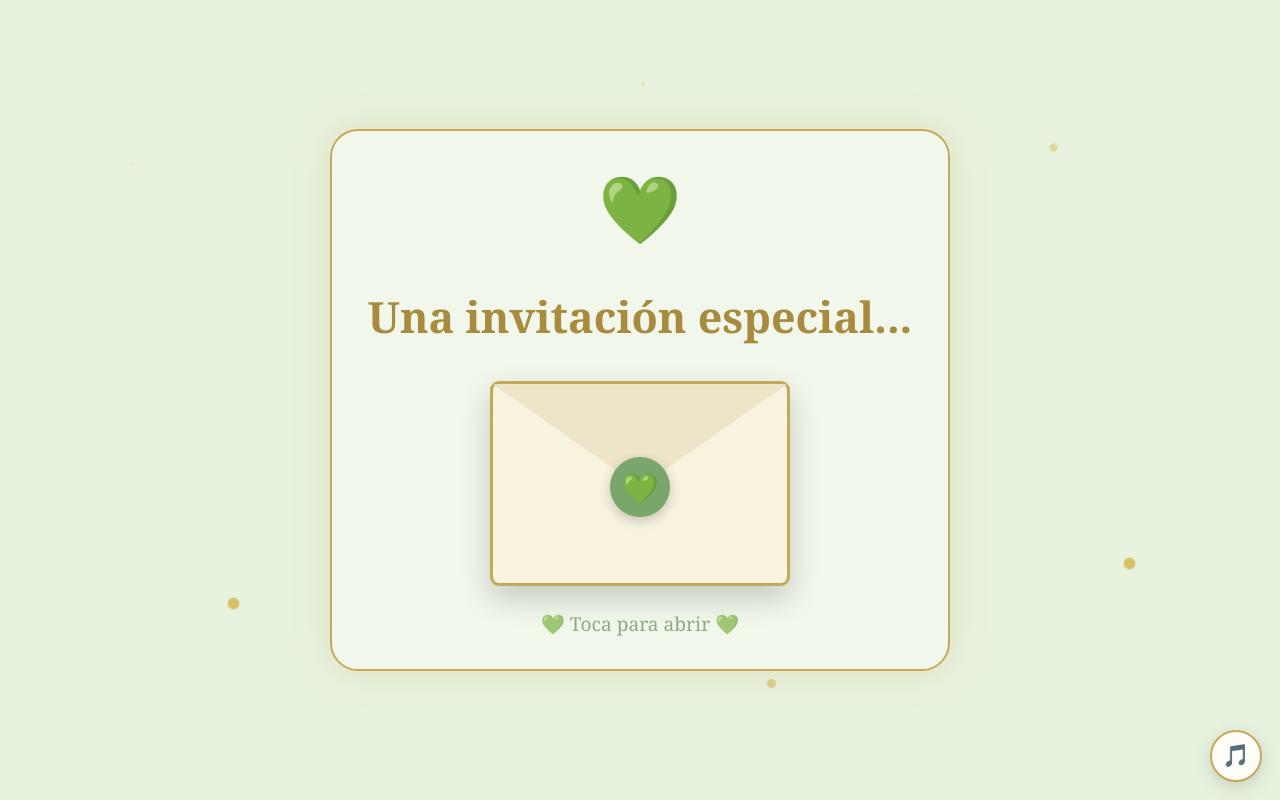
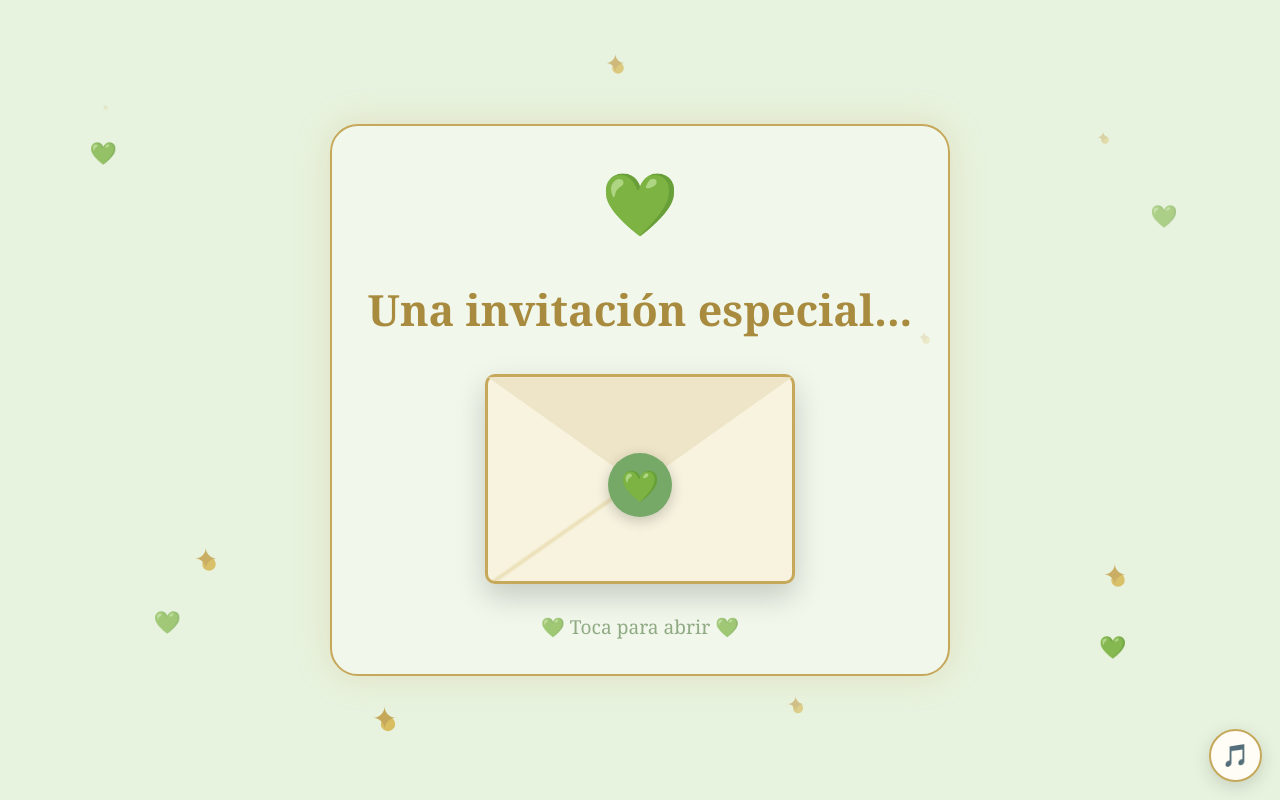
Before and after one commit to arianis16102011-sys/Invitaci-n--Arianis, a plain HTML site: page index.html in a window 1280 px wide. Drawn offline with Linux system fonts and the light colour scheme.

Commit message:
Refactor index.html for improved structure and styles
Refactor HTML and CSS for better readability and structure. Update styles and layout for various elements.

```diff
--- a/index.html
+++ b/index.html
@@ -3,241 +3,328 @@
 <head>
 <meta charset="UTF-8">
 <meta name="viewport" content="width=device-width, initial-scale=1.0">
+
 <title>Mis XV - Arianis</title>
 
 <style>
-* {
-  box-sizing: border-box;
+*{
+  box-sizing:border-box;
 }
 
-html, body {
-  margin: 0;
-  padding: 0;
-  width: 100%;
-  min-height: 100%;
+html,body{
+  margin:0;
+  padding:0;
+  width:100%;
+  min-height:100%;
 }
 
-body {
-  font-family: Georgia, "Times New Roman", serif;
-  background: #e8f3df;
-  color: #4d5f42;
-  overflow-x: hidden;
+body{
+  font-family:Georgia,"Times New Roman",serif;
+  background:#e8f3df;
+  color:#4d5f42;
+  overflow-x:hidden;
 }
 
-.screen {
-  min-height: 100vh;
-  width: 100%;
-  display: none;
-  align-items: center;
-  justify-content: center;
-  text-align: center;
-  padding: 25px 15px;
-  position: relative;
-  overflow: hidden;
+/* =========================
+   PÁGINAS
+========================= */
+
+.screen{
+  min-height:100vh;
+  width:100%;
+  display:none;
+  align-items:center;
+  justify-content:center;
+  text-align:center;
+  padding:25px 15px;
+  position:relative;
+  overflow:hidden;
 }
 
-.screen.active {
-  display: flex;
-  animation: aparecer 1s ease;
+.screen.active{
+  display:flex;
+  animation:entrada 1s ease;
 }
 
-.contenido {
-  width: min(92vw, 620px);
-  padding: 32px 20px;
-  border: 2px solid #c6a85b;
-  border-radius: 28px;
-  background: rgba(255,255,255,.38);
-  box-shadow: 0 0 35px rgba(198,168,91,.25);
-  position: relative;
-  z-index: 2;
+.contenido{
+  width:min(92vw,620px);
+  padding:34px 22px;
+  border:2px solid #c6a85b;
+  border-radius:28px;
+  background:rgba(255,255,255,.38);
+  box-shadow:0 0 35px rgba(198,168,91,.25);
+  position:relative;
+  z-index:5;
 }
 
-h1 {
-  color: #a88b3e;
-  font-size: clamp(42px, 12vw, 75px);
-  margin: 10px 0;
+h1{
+  color:#a88b3e;
+  font-size:clamp(42px,12vw,75px);
+  margin:10px 0;
 }
 
-h2 {
-  color: #a88b3e;
-  font-size: clamp(26px, 7vw, 43px);
+h2{
+  color:#a88b3e;
+  font-size:clamp(26px,7vw,43px);
 }
 
-p {
-  font-size: 18px;
-  line-height: 1.7;
+p{
+  font-size:18px;
+  line-height:1.7;
 }
 
-.dorado {
-  color: #a88b3e;
+.dorado{
+  color:#a88b3e;
 }
 
-/* CORAZÓN VERDE */
-.corazon {
-  font-size: 65px;
-  display: block;
-  margin: 0 auto 12px;
-  animation: latido 1.8s infinite;
+/* =========================
+   CORAZONES VERDES
+========================= */
+
+.corazon{
+  font-size:62px;
+  display:block;
+  margin:0 auto 12px;
+  animation:latido 1.7s infinite;
 }
 
-/* SOBRE CENTRADO */
-.sobre-area {
-  width: 100%;
-  display: flex;
-  justify-content: center;
-  align-items: center;
-  margin: 25px auto;
+/* Corazones decorativos */
+.corazon-decorativo{
+  position:fixed;
+  color:#6f9f62;
+  font-size:22px;
+  z-index:2;
+  pointer-events:none;
+  animation:flotar 4s ease-in-out infinite;
 }
 
-.sobre-caja {
-  position: relative;
-  width: min(300px, 82vw);
-  height: 205px;
-  cursor: pointer;
-  perspective: 800px;
+.c1{left:7%;top:18%;}
+.c2{right:8%;top:25%;animation-delay:1s;}
+.c3{left:12%;bottom:20%;animation-delay:1.7s;}
+.c4{right:12%;bottom:16%;animation-delay:2.4s;}
+
+/* =========================
+   SOBRE
+========================= */
+
+.sobre-area{
+  width:100%;
+  display:flex;
+  justify-content:center;
+  align-items:center;
+  margin:30px auto;
 }
 
-.sobre {
-  width: 100%;
-  height: 100%;
-  position: relative;
-  background: #f8f3df;
-  border: 3px solid #c6a85b;
-  border-radius: 9px;
-  box-shadow: 0 12px 30px rgba(0,0,0,.18);
+.sobre-caja{
+  width:min(310px,82vw);
+  height:210px;
+  position:relative;
+  margin:0 auto;
+  cursor:pointer;
+  perspective:900px;
 }
 
-.solapa {
-  position: absolute;
-  left: 0;
-  top: 0;
-  width: 100%;
-  height: 103px;
-  background: #eee5c8;
-  border-bottom: 3px solid #c6a85b;
-  clip-path: polygon(0 0, 100% 0, 50% 100%);
-  transform-origin: top center;
-  transition: transform 1s ease;
-  z-index: 3;
+.sobre{
+  width:100%;
+  height:100%;
+  position:relative;
+  background:#f8f3df;
+  border:3px solid #c6a85b;
+  border-radius:10px;
+  box-shadow:0 12px 30px rgba(0,0,0,.18);
+  overflow:visible;
 }
 
-.sobre.abierto .solapa {
-  transform: rotateX(180deg);
+/* Parte del sobre */
+.sobre:before{
+  content:"";
+  position:absolute;
+  left:0;
+  bottom:0;
+  width:100%;
+  height:100%;
+  background:linear-gradient(
+    145deg,
+    transparent 49%,
+    #d8c47e 50%,
+    transparent 51%
+  );
+  opacity:.45;
 }
 
-/* CORAZÓN DEL SELLO */
-.sello {
-  position: absolute;
-  left: 50%;
-  top: 103px;
-  transform: translate(-50%, -50%);
-  width: 60px;
-  height: 60px;
-  border-radius: 50%;
-  background: #79a66a;
-  color: white;
-  display: flex;
-  align-items: center;
-  justify-content: center;
-  font-size: 30px;
-  z-index: 4;
-  box-shadow: 0 4px 12px rgba(0,0,0,.2);
+/* Solapa */
+.solapa{
+  position:absolute;
+  left:0;
+  top:0;
+  width:100%;
+  height:108px;
+  background:#eee5c8;
+  border-bottom:3px solid #c6a85b;
+  clip-path:polygon(0 0,100% 0,50% 100%);
+  transform-origin:top center;
+  transition:transform 1s ease;
+  z-index:6;
 }
 
-.instruccion {
-  color: #668957;
-  font-size: 19px;
-  animation: pulso 1.8s infinite;
+.sobre.abierto .solapa{
+  transform:rotateX(180deg);
 }
 
-/* DESTELLOS */
-.destello {
-  position: fixed;
-  width: 7px;
-  height: 7px;
-  background: #d8bd61;
-  border-radius: 50%;
-  pointer-events: none;
-  animation: destellar 2.5s ease-in-out infinite;
-  z-index: 1;
+/* Corazón verde del sello */
+.sello{
+  position:absolute;
+  left:50%;
+  top:108px;
+  transform:translate(-50%,-50%);
+  width:64px;
+  height:64px;
+  border-radius:50%;
+  background:#76a968;
+  color:white;
+  display:flex;
+  align-items:center;
+  justify-content:center;
+  font-size:31px;
+  z-index:8;
+  box-shadow:0 4px 14px rgba(0,0,0,.2);
 }
 
-.destello:nth-child(1) { left: 10%; top: 20%; }
-.destello:nth-child(2) { left: 82%; top: 18%; animation-delay: .6s; }
-.destello:nth-child(3) { left: 18%; top: 75%; animation-delay: 1s; }
-.destello:nth-child(4) { left: 88%; top: 70%; animation-delay: 1.5s; }
-.destello:nth-child(5) { left: 50%; top: 10%; animation-delay: .3s; }
-.destello:nth-child(6) { left: 60%; top: 85%; animation-delay: 1.8s; }
-
-/* BOTÓN MÚSICA */
-.musica {
-  position: fixed;
-  right: 18px;
-  bottom: 18px;
-  z-index: 20;
-  width: 52px;
-  height: 52px;
-  border-radius: 50%;
-  border: 2px solid #c6a85b;
-  background: #fffdf5;
-  color: #8c7130;
-  font-size: 22px;
-  cursor: pointer;
-  box-shadow: 0 5px 18px rgba(0,0,0,.15);
+.instruccion{
+  color:#668957;
+  font-size:19px;
+  margin-top:8px;
+  animation:pulso 1.8s infinite;
 }
 
-.boton {
-  border: 2px solid #b79745;
-  background: #fffdf5;
-  color: #7b6632;
-  border-radius: 30px;
-  padding: 14px 28px;
-  font-size: 18px;
-  font-family: Georgia, serif;
-  cursor: pointer;
-  margin-top: 20px;
-  box-shadow: 0 5px 18px rgba(0,0,0,.12);
+/* =========================
+   DESTELLOS
+========================= */
+
+.destello{
+  position:fixed;
+  width:8px;
+  height:8px;
+  background:#d8bd61;
+  border-radius:50%;
+  pointer-events:none;
+  z-index:1;
+  animation:destellar 2.5s ease-in-out infinite;
 }
 
-@keyframes aparecer {
-  from {
-    opacity: 0;
-    transform: scale(.94) translateY(20px);
+.destello:after{
+  content:"✦";
+  position:absolute;
+  left:-5px;
+  top:-11px;
+  color:#c6a85b;
+  font-size:17px;
+}
+
+.d1{left:8%;top:13%;}
+.d2{left:86%;top:17%;animation-delay:.5s;}
+.d3{left:16%;top:70%;animation-delay:1s;}
+.d4{left:87%;top:72%;animation-delay:1.5s;}
+.d5{left:48%;top:8%;animation-delay:.8s;}
+.d6{left:62%;top:88%;animation-delay:1.8s;}
+.d7{left:30%;top:90%;animation-delay:1.2s;}
+.d8{left:72%;top:42%;animation-delay:2s;}
+
+/* =========================
+   BOTONES
+========================= */
+
+.boton{
+  border:2px solid #b79745;
+  background:#fffdf5;
+  color:#7b6632;
+  border-radius:30px;
+  padding:14px 28px;
+  font-size:18px;
+  font-family:Georgia,"Times New Roman",serif;
+  cursor:pointer;
+  margin-top:20px;
+  box-shadow:0 5px 18px rgba(0,0,0,.12);
+  transition:transform .25s;
+}
+
+.boton:active{
+  transform:scale(.96);
+}
+
+/* =========================
+   MÚSICA
+========================= */
+
+.musica{
+  position:fixed;
+  right:18px;
+  bottom:18px;
+  z-index:30;
+  width:53px;
+  height:53px;
+  border-radius:50%;
+  border:2px solid #c6a85b;
+  background:#fffdf5;
+  color:#8c7130;
+  font-size:22px;
+  cursor:pointer;
+  box-shadow:0 5px 18px rgba(0,0,0,.15);
+}
+
+/* =========================
+   ANIMACIONES
+========================= */
+
+@keyframes entrada{
+  from{
+    opacity:0;
+    transform:scale(.94) translateY(20px);
   }
-  to {
-    opacity: 1;
-    transform: scale(1) translateY(0);
+  to{
+    opacity:1;
+    transform:scale(1) translateY(0);
   }
 }
 
-@keyframes latido {
-  0%, 100% {
-    transform: scale(1);
+@keyframes latido{
+  0%,100%{
+    transform:scale(1);
   }
-  50% {
-    transform: scale(1.15);
+  50%{
+    transform:scale(1.14);
   }
 }
 
-@keyframes pulso {
-  0%, 100% {
-    opacity: .65;
-    transform: scale(1);
+@keyframes pulso{
+  0%,100%{
+    opacity:.65;
   }
-  50% {
-    opacity: 1;
-    transform: scale(1.04);
+  50%{
+    opacity:1;
+    transform:scale(1.04);
   }
 }
 
-@keyframes destellar {
-  0%, 100% {
-    opacity: .15;
-    transform: scale(.5);
+@keyframes destellar{
+  0%,100%{
+    opacity:.15;
+    transform:scale(.5);
   }
-  50% {
-    opacity: 1;
-    transform: scale(1.8);
+  50%{
+    opacity:1;
+    transform:scale(1.8);
+  }
+}
+
+@keyframes flotar{
+  0%,100%{
+    transform:translateY(0);
+    opacity:.55;
+  }
+  50%{
+    transform:translateY(-14px);
+    opacity:1;
   }
 }
 </style>
@@ -245,21 +332,36 @@ p {
 
 <body>
 
-<div class="destello"></div>
-<div class="destello"></div>
-<div class="destello"></div>
-<div class="destello"></div>
-<div class="destello"></div>
-<div class="destello"></div>
+<!-- CORAZONES VERDES -->
+<div class="corazon-decorativo c1">💚</div>
+<div class="corazon-decorativo c2">💚</div>
+<div class="corazon-decorativo c3">💚</div>
+<div class="corazon-decorativo c4">💚</div>
 
+<!-- DESTELLOS -->
+<div class="destello d1"></div>
+<div class="destello d2"></div>
+<div class="destello d3"></div>
+<div class="destello d4"></div>
+<div class="destello d5"></div>
+<div class="destello d6"></div>
+<div class="destello d7"></div>
+<div class="destello d8"></div>
+
+<!-- MÚSICA -->
 <audio id="musica" loop>
   <source src="musica.mp3" type="audio/mpeg">
 </audio>
 
 <button class="musica" onclick="alternarMusica()">🎵</button>
 
-<!-- SOBRE -->
+
+<!-- =========================
+     SOBRE
+========================= -->
+
 <section class="screen active" id="sobre">
+
   <div class="contenido">
 
     <div class="corazon">💚</div>
@@ -267,12 +369,19 @@ p {
     <h2>Una invitación especial...</h2>
 
     <div class="sobre-area">
+
       <div class="sobre-caja" onclick="abrirSobre()">
+
         <div class="sobre" id="sobreCaja">
+
           <div class="solapa"></div>
+
           <div class="sello">💚</div>
+
         </div>
+
       </div>
+
     </div>
 
     <div class="instruccion">
@@ -280,32 +389,55 @@ p {
     </div>
 
   </div>
+
 </section>
 
-<!-- PORTADA -->
+
+<!-- =========================
+     PORTADA
+========================= -->
+
 <section class="screen" id="pagina1">
+
   <div class="contenido">
+
     <div class="corazon">💚</div>
-    <p class="dorado">Con mucha ilusión quiero compartir contigo...</p>
+
+    <p class="dorado">
+      Con mucha ilusión quiero compartir contigo...
+    </p>
+
     <h1>Mis XV</h1>
+
     <h2>Arianis</h2>
+
     <p>✨ Una noche para recordar ✨</p>
 
     <button class="boton" onclick="siguiente(2)">
       CONTINUAR ✨
     </button>
+
   </div>
+
 </section>
 
-<!-- INVITACIÓN -->
+
+<!-- =========================
+     INVITACIÓN
+========================= -->
+
 <section class="screen" id="pagina2">
+
   <div class="contenido">
+
     <div class="corazon">💚</div>
+
     <h2>Estás invitado</h2>
 
     <p>
-      Hay momentos que se convierten en recuerdos para toda la vida,
-      y quiero compartir uno de los más especiales contigo.
+      Hay momentos que se convierten en recuerdos
+      para toda la vida, y quiero compartir uno de
+      los más especiales contigo.
     </p>
 
     <p class="dorado">
@@ -315,17 +447,31 @@ p {
     <button class="boton" onclick="siguiente(3)">
       CONTINUAR ✨
     </button>
+
   </div>
+
 </section>
 
-<!-- FECHA -->
+
+<!-- =========================
+     FECHA
+========================= -->
+
 <section class="screen" id="pagina3">
+
   <div class="contenido">
+
     <div class="corazon">💚</div>
+
     <h2>La fecha</h2>
 
-    <p class="dorado">10 de octubre de 2026</p>
-    <p>🕞 3:30 p.m.</p>
+    <p class="dorado">
+      10 de octubre de 2026
+    </p>
+
+    <p>
+      🕞 3:30 p.m.
+    </p>
 
     <p>
       📍 Salón comunal<br>
@@ -335,19 +481,29 @@ p {
     <button class="boton" onclick="siguiente(4)">
       CONTINUAR ✨
     </button>
+
   </div>
+
 </section>
 
-<!-- AGRADECIMIENTO -->
+
+<!-- =========================
+     AGRADECIMIENTO
+========================= -->
+
 <section class="screen" id="pagina4">
+
   <div class="contenido">
+
     <div class="corazon">💚</div>
+
     <h2>Gracias por ser parte</h2>
 
     <p>
-      Tu presencia hará que este día sea todavía más especial.
-      Gracias por acompañarme y formar parte de este recuerdo
-      que guardaré siempre en mi corazón.
+      Tu presencia hará que este día sea todavía
+      más especial. Gracias por acompañarme y
+      formar parte de este recuerdo que guardaré
+      siempre en mi corazón.
     </p>
 
     <p class="dorado">
@@ -358,115 +514,203 @@ p {
     <button class="boton" onclick="siguiente(5)">
       CONTINUAR ✨
     </button>
+
   </div>
+
 </section>
 
-<!-- DETALLES -->
+
+<!-- =========================
+     DETALLES
+========================= -->
+
 <section class="screen" id="pagina5">
+
   <div class="contenido">
+
     <div class="corazon">💚</div>
+
     <h2>Un pequeño detalle</h2>
 
-    <p>🎁 <strong>Lluvia de sobres</strong></p>
+    <p>
+      🎁 <strong>Lluvia de sobres</strong>
+    </p>
 
     <p>
-      Lo más importante para mí es compartir este momento contigo. ✨
+      Lo más importante para mí es compartir
+      este momento contigo. ✨
     </p>
 
     <button class="boton" onclick="siguiente(6)">
       CONTINUAR ✨
     </button>
+
   </div>
+
 </section>
 
-<!-- CONFIRMACIÓN -->
+
+<!-- =========================
+     CONFIRMACIÓN
+========================= -->
+
 <section class="screen" id="pagina6">
+
   <div class="contenido">
+
     <div class="corazon">💚</div>
+
     <h2>¿Nos acompañas?</h2>
 
     <p>
-      Me encantaría saber si podrás compartir conmigo
-      esta noche tan especial. 💚
+      Me encantaría saber si podrás compartir
+      conmigo esta noche tan especial. 💚
     </p>
 
-    <button class="boton"
-      onclick="window.open('https://wa.me/50662999872?text=Hola%20Arianis%20%F0%9F%92%97%20quiero%20confirmar%20mi%20asistencia%20a%20tus%20XV.','_blank')">
+    <button
+      class="boton"
+      onclick="window.open(
+      'https://wa.me/50662999872?text=Hola%20Arianis%20💗%20quiero%20confirmar%20mi%20asistencia%20a%20tus%20XV.',
+      '_blank')">
+
       💌 CONFIRMAR ASISTENCIA
+
     </button>
 
     <br>
 
-    <button class="boton"
-      onclick="window.open('https://photos.app.goo.gl/PdC8juV8uxDQnrWB8','_blank')">
+    <button
+      class="boton"
+      onclick="window.open(
+      'https://photos.app.goo.gl/PdC8juV8uxDQnrWB8',
+      '_blank')">
+
       📸 ÁLBUM DE RECUERDOS
+
     </button>
 
-    <p class="dorado">✨ Te espero ✨</p>
+    <p class="dorado">
+      ✨ Te espero ✨
+    </p>
+
   </div>
+
 </section>
 
+
 <script>
+
 let musicaSonando = false;
 
-function abrirSobre() {
+/* Abrir sobre */
+
+function abrirSobre(){
+
   const caja = document.getElementById("sobreCaja");
 
   caja.classList.add("abierto");
 
-  setTimeout(() => {
+  setTimeout(function(){
+
     mostrarPagina(1);
+
     reproducirMusica();
-  }, 900);
+
+  },900);
+
 }
 
-function mostrarPagina(numero) {
-  document.querySelectorAll(".screen").forEach(pagina => {
+
+/* Cambiar página */
+
+function mostrarPagina(numero){
+
+  document.querySelectorAll(".screen").forEach(function(pagina){
+
     pagina.classList.remove("active");
+
   });
 
   const pagina = document.getElementById(
     numero === 0 ? "sobre" : "pagina" + numero
   );
 
-  if (pagina) {
+  if(pagina){
+
     pagina.classList.add("active");
-    window.scrollTo(0, 0);
+
+    window.scrollTo({
+      top:0,
+      behavior:"smooth"
+    });
+
   }
+
 }
 
-function siguiente(numero) {
+
+/* Continuar */
+
+function siguiente(numero){
+
   mostrarPagina(numero);
+
 }
 
-function reproducirMusica() {
+
+/* Música */
+
+function reproducirMusica(){
+
   const audio = document.getElementById("musica");
 
   audio.play()
-    .then(() => {
+    .then(function(){
+
       musicaSonando = true;
+
     })
-    .catch(() => {
+    .catch(function(){
+
       musicaSonando = false;
+
     });
+
 }
 
-function alternarMusica() {
+
+/* Botón de música */
+
+function alternarMusica(){
+
   const audio = document.getElementById("musica");
 
-  if (musicaSonando) {
+  if(musicaSonando){
+
     audio.pause();
+
     musicaSonando = false;
-  } else {
+
+  }else{
+
     audio.play()
-      .then(() => {
+      .then(function(){
+
         musicaSonando = true;
+
       })
-      .catch(() => {
-        alert("Agrega el archivo musica.mp3 a tu GitHub.");
+      .catch(function(){
+
+        alert(
+          "Agrega el archivo musica.mp3 junto a tu index.html en GitHub."
+        );
+
       });
+
   }
+
 }
+
 </script>
 
 </body>
```
